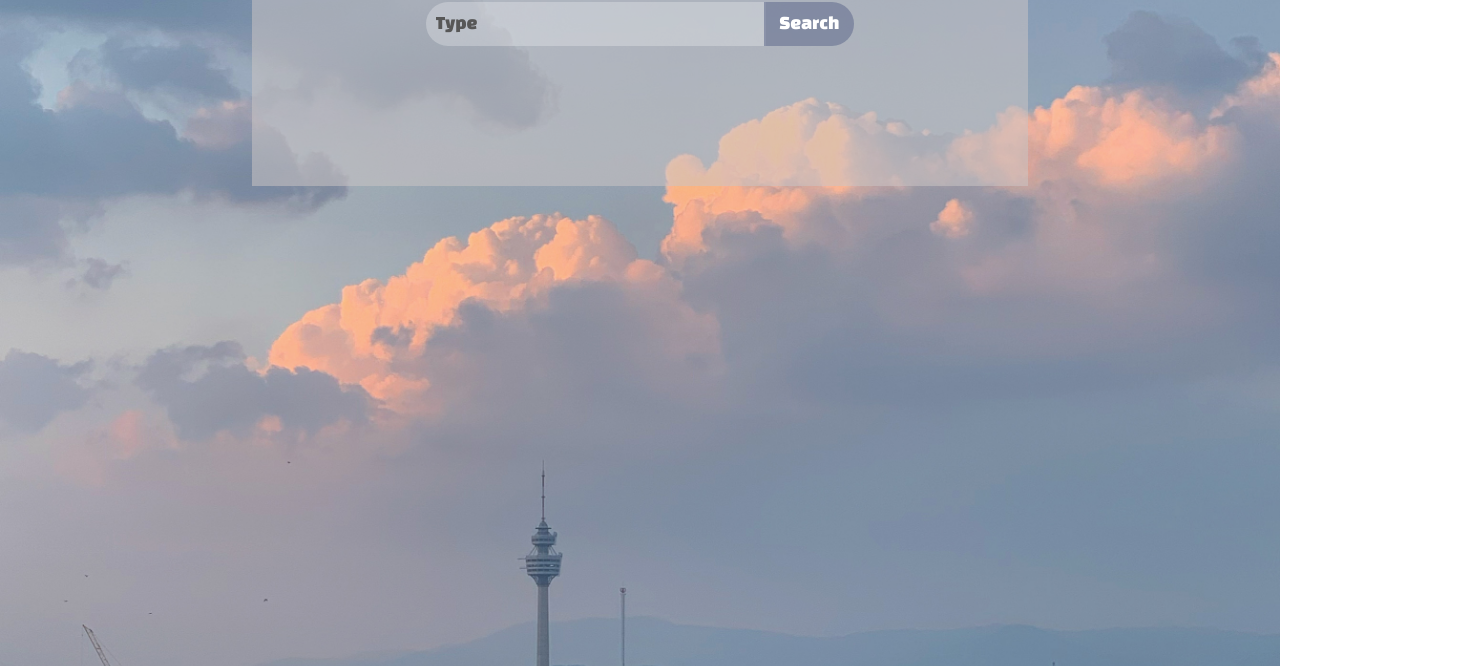
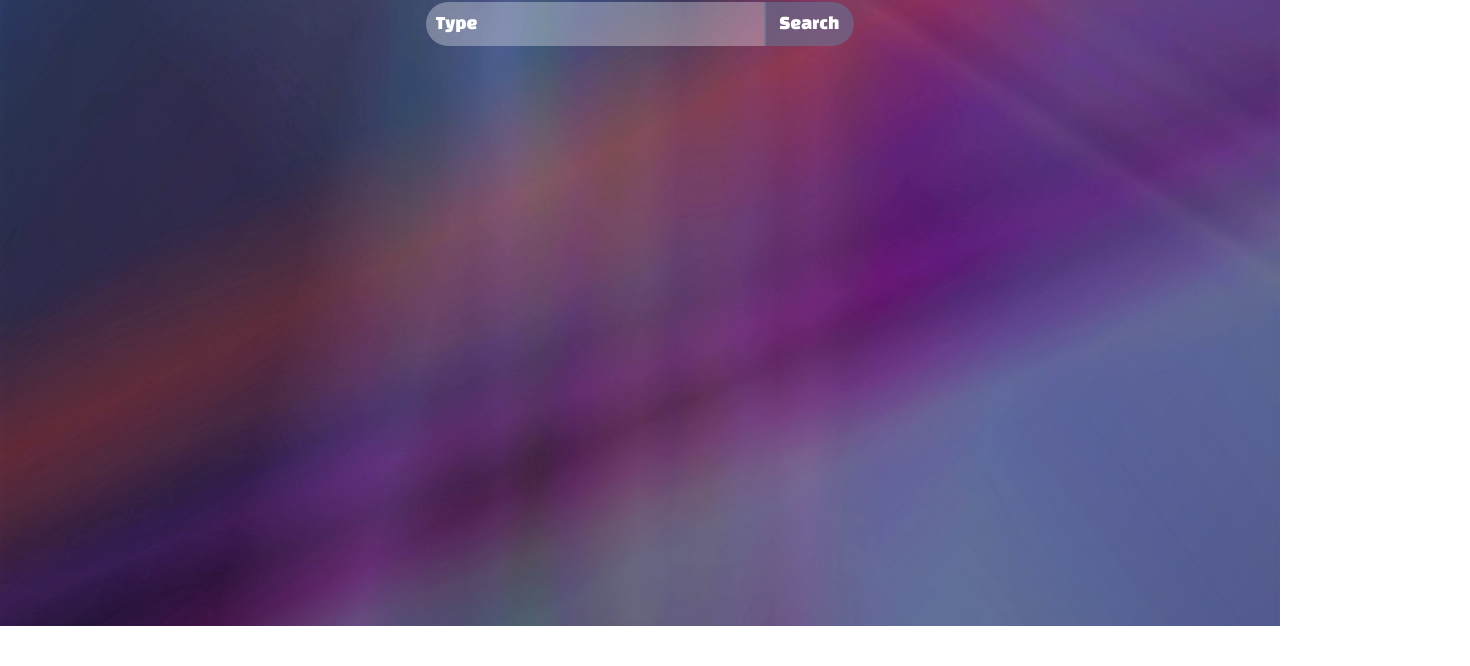
Before and after one commit to hrefdata/wordcloud-draft, a website: page public/index.html in a window 1280 px wide. Shown: the part 324-990 px from the top of the page, 1470 px wide, since content can reach past the window. After the commit the page ends 950 px from the top, so only its background shows below. Drawn offline with nearby package versions, Linux system fonts and the light colour scheme.

Commit message:
[Update] background css, font js

```diff
--- a/public/script.js
+++ b/public/script.js
@@ -141,19 +141,16 @@ const createWordObject = (word, freq, rotate) => {
 
   // wordContainer.style.transform = "translate(" + a + "px, " + b + "px)";
 
-  // freq 따라서 랜덤 색? 0~10 10~20 20~30 30~40 40~50
-  if (freq > 0 && freq < 2) {
+  if (freq > 0 && freq < 5) {
+    wordContainer.style.color = "rgba(255, 255, 255, 0.377)";
+  } else if (freq >= 5 && freq < 10) {
+    wordContainer.style.color = "rgba(255, 255, 255, 0.473)";
+  } else if (freq >= 10 && freq < 15) {
+    wordContainer.style.color = "(255, 255, 255, 0.555)";
+  }else if (freq >= 15 && freq < 20) {
+    wordContainer.style.color = "rgba(255, 255, 255, 0.781)";
+  } else {
     wordContainer.style.color = "white";
-  } else if (freq >= 2 && freq < 5) {
-    wordContainer.style.color = "rgb(255, 214, 214)";
-  } else if (freq >= 5 && freq < 10) {
-    wordContainer.style.color = "rgb(241, 173, 173)";
-  } else if (freq >= 10 && freq < 15) {
-    wordContainer.style.color = "rgb(229, 143, 143)";
-  }else if (freq >= 15 && freq < 20) {
-    wordContainer.style.color = "rgb(228, 109, 109)";
-  } else {
-    wordContainer.style.color = "rgb(219, 59, 59)";
   }
 
   return wordContainer;
--- a/public/style.css
+++ b/public/style.css
@@ -1,41 +1,43 @@
 html, body {
   padding: 0;
   margin: 0;
+  box-sizing: border-box;
   font-family: 'Black Han Sans', sans-serif;
-}
 
-.back {
-  width: 100%;
-  height: 990px;
-  background-image: url("images/2.jpeg");
+  background-image: url("images/bg5.jpg");
   background-size: cover;
   background-repeat: no-repeat;
   background-position: center center;
-  overflow: hidden;
 }
 
 .container {
+  width: 100%;
+  height: 100vh;
+  /* border:  2px dashed black; */
+  /* margin-top: 150px; */
+  padding-top: 150px;
+  padding-left: 120px;
+}
+
+div {
   display: flex;
-  width: 100vh;
-  height: 40vh;
-  /* border:  2px dashed black; */
-  margin-top: 190px;
+  margin: 0 20px;
+  /* text-align: center; */
 }
 
 .container:before {
-  position: relative;
   content: '';
+  position: absolute;
   width: 100%;
   height: 100%;
-  background-color: rgba(202, 197, 197, 0.534);
+  /* background-color: rgba(202, 197, 197, 0.534); */
 }
 
-/* form tag */
 form.box {
+  width: 500px;
   position: absolute;
   top: 40%;
   left: 50%;
-  width: 500px;
   transform: translate(-50%, -50%);
   color: rgb(255, 255, 255);
   text-align: center;
@@ -50,7 +52,7 @@ form.box input {
 }
 
 form.box input[type=text] {
-  background-color: rgba(255, 255, 255, 0.26);
+  background-color: rgba(255, 255, 255, 0.308);
   width: 340px;
   padding: 10px;
   border-radius: 25px 0 0 25px;
@@ -66,5 +68,5 @@ form.box input[type=submit] {
 }
 
 form.box input[type=text]::placeholder {
-  color: rgb(87, 87, 87);
+  color: white;
 }
```
Also changed, not shown: public/cloud.jpg (deleted), public/images/background.jpg (deleted), public/images/bg5.jpg (added), public/images/boat.jpg (deleted), public/images/moon.jpg (deleted), public/images/water3.jpg (deleted).
